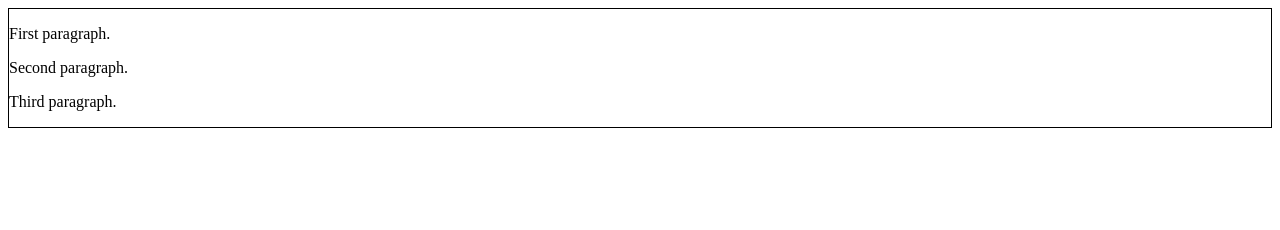
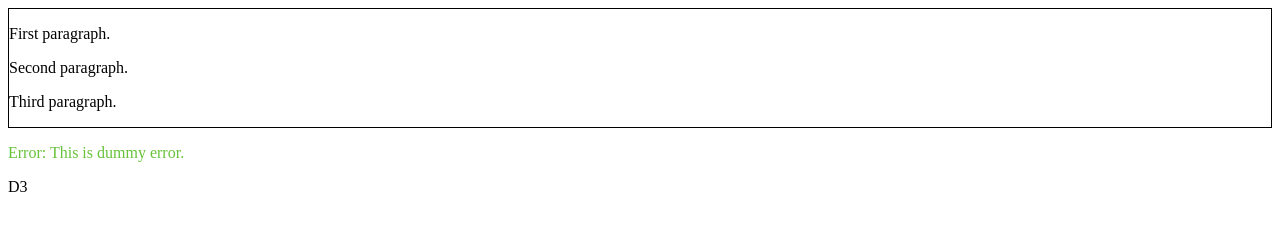
Before and after one commit to likwotsing/d3-learn, a plain HTML site: page 03-dom-manipulation/index.html in a window 1280 px wide. Drawn offline with Linux system fonts and the light colour scheme.

Commit message:
complete:03-dom-manipulation

```diff
--- a/03-dom-manipulation/index.html
+++ b/03-dom-manipulation/index.html
@@ -4,10 +4,30 @@
   <meta charset="UTF-8">
   <meta name="viewport" content="width=device-width, initial-scale=1.0">
   <title>Document</title>
+  <style>
+    .error {
+      color: red;
+    }
+    .normal {
+      color: #4079EE;
+    }
+    .success {
+      color: #67C23A;
+    }
+  </style>
 </head>
 <body>
   <div style="border:1px solid">
     <p>First paragraph.</p>
+  </div>
+  <div class="error">
+    <p>Error: This is dummy error.</p>
+  </div>
+  <!-- property和attr -->
+  <div id="div1" class="divClass" title="divTitle" title1="divTitle1"></div>
+
+  <div class="property">
+    <p>D3 <label for=""></label> </p>
   </div>
 
   <script src="../d3.v5.min.js"></script>
@@ -15,6 +35,20 @@
     d3.select('div').append('p').text('Second paragraph.')
     d3.select('div').insert('p').text('Third paragraph.')
 
+    // attr()
+    d3.select('.error').select('p').attr('class', 'error')
+    // 使用property，设置class为normal不起作用
+    d3.select('.error').select('p').property('class', 'normal')
+    // 需要使用classList，因为property设置的是DOM对象上的属性，而DOM对象上只有classList没有class。
+    // 需要注意的是，使用attr/property设置class时，是替换全部的class，而不是新增/减少某个class
+    d3.select('.error').select('p').property('classList', 'normal')
+    // 使用classed设置class时，不是替换全部的class，而是新增/删除某一个class
+    d3.select('.error').select('p').classed('success', true)
+
+
+    // property和attr
+    var div1 = document.getElementById('div1')
+    console.dir(div1)
   </script>
 </body>
 </html>
```
Also changed, not shown: 1 other file.
